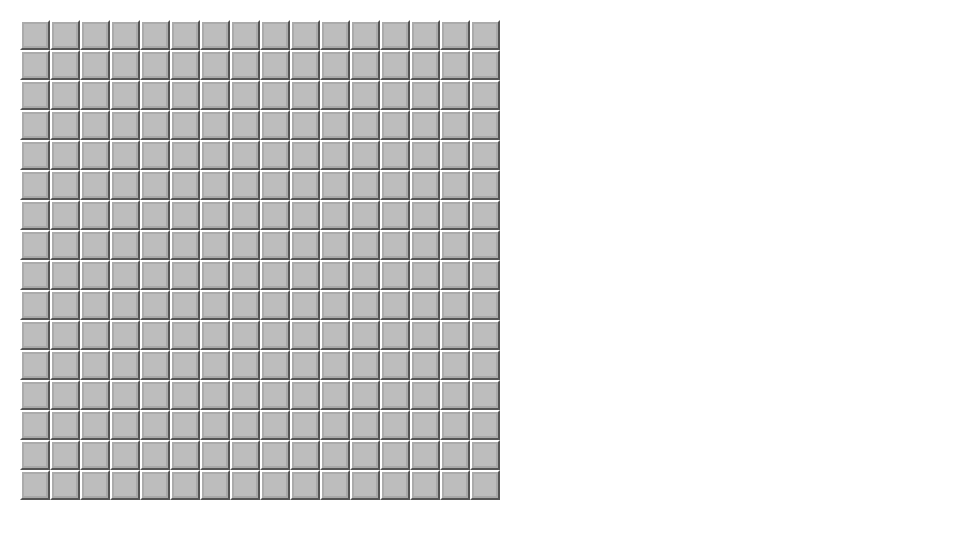
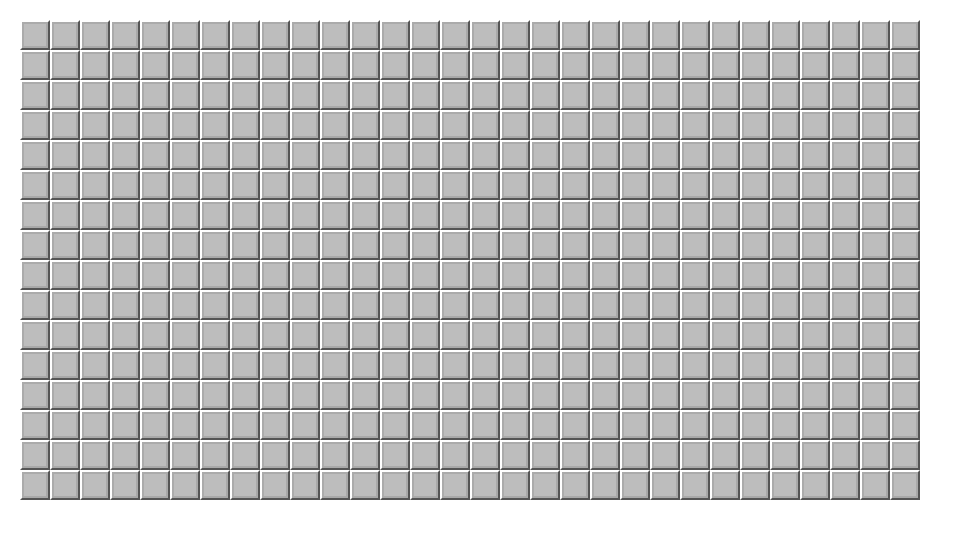
Before and after one commit to norarcasey/mine-sweeper, a React (Create React App) app: page / in a window 1280 px wide. Shown: the top 538 px of the page, without its empty margins (0-962 px from the left). Built offline with nearby package versions, Linux system fonts and the light colour scheme.

Commit message:
move board to context so it can beupdated from through the application

```diff
--- a/src/App.css
+++ b/src/App.css
@@ -11,6 +11,7 @@
 .cell {
   height: 30px;
   width: 30px;
+  min-width: 30px;
   background-color: #bdbdbd;
   border: ridge 4px darkgray;
   border-top: ridge 4px #fff;
--- a/src/App.tsx
+++ b/src/App.tsx
@@ -1,23 +1,18 @@
 import React from "react";
 
-import { Cell } from "./components/Cell";
-import { Difficulty, useBoard } from "./hooks/useBoard";
+import { BoardProvider, Difficulty } from "./context/BoardContext";
+import { GameBoard } from "./components/GameBoard";
 
 import "./App.css";
 
 function App(): React.ReactElement {
-  const { board } = useBoard(Difficulty.Intermediate);
+  // TODO: allow user to set difficulty
+  // TODO: Add a scoreboard, timer, and reset
 
   return (
-    <div className="board">
-      {board.map((row, index) => (
-        <div key={`row-${index}`} className="row">
-          {row.map((cell, index) => (
-            <Cell key={`cell-${index}`} cell={cell} />
-          ))}
-        </div>
-      ))}
-    </div>
+    <BoardProvider difficulty={Difficulty.Expert}>
+      <GameBoard />
+    </BoardProvider>
   );
 }
 
--- a/src/components/Cell.tsx
+++ b/src/components/Cell.tsx
@@ -1,23 +1,55 @@
 import React, { MouseEvent } from "react";
+import { useBoardContext } from "../context/BoardContext";
 
-export function Cell({ cell }: { cell: number }): React.ReactElement {
+interface CellProps {
+  row: number;
+  column: number;
+  cell: number;
+}
+
+export function Cell({ cell, row, column }: CellProps): React.ReactElement {
+  const { board } = useBoardContext();
+
   function handleContextMenuClick(e: MouseEvent<HTMLButtonElement>): void {
     e.preventDefault();
 
-    e.currentTarget.classList.toggle("fa-flag-checkered");
-    e.currentTarget.classList.toggle("fa-solid");
+    ["fa-flag-checkered", "fa-solid"].forEach((c) =>
+      e.currentTarget.classList.toggle(c)
+    );
   }
 
   function handleOnClick(e: MouseEvent<HTMLButtonElement>, cell: number): void {
     if (cell === 0) {
       e.currentTarget.classList.toggle("revealed");
-      // check which other spots to show and how many bombs to reveal
+
+      let bombCount = 0;
+
+      bombCount += board[row][column - 1] ?? 0;
+      bombCount += board[row][column + 1] ?? 0;
+
+      if (board[row - 1]) {
+        bombCount += board[row - 1][column - 1] ?? 0;
+        bombCount += board[row - 1][column];
+        bombCount += board[row - 1][column + 1] ?? 0;
+      }
+
+      if (board[row + 1]) {
+        bombCount += board[row + 1][column - 1] ?? 0;
+        bombCount += board[row + 1][column] ?? 0;
+        bombCount += board[row + 1][column + 1] ?? 0;
+      }
+
+      if (bombCount > 0) {
+        e.currentTarget.textContent = bombCount.toString();
+      } else {
+        // TODO: Expand the reveal
+      }
     }
 
     if (cell === 1) {
-      e.currentTarget.classList.toggle("revealed");
-      e.currentTarget.classList.toggle("fa-solid");
-      e.currentTarget.classList.toggle("fa-bomb");
+      ["revealed", "fa-solid", "fa-bomb"].forEach((c) =>
+        e.currentTarget.classList.toggle(c)
+      );
     }
   }
 
--- /dev/null
+++ b/src/components/GameBoard.tsx
@@ -0,0 +1,25 @@
+import React from "react";
+
+import { useBoardContext } from "../context/BoardContext";
+import { Cell } from "./Cell";
+
+export function GameBoard(): React.ReactElement {
+  const { board } = useBoardContext();
+
+  return (
+    <div className="board">
+      {board.map((row, rowIndex) => (
+        <div key={`row-${rowIndex}`} className="row">
+          {row.map((cell, cellIndex) => (
+            <Cell
+              key={`cell-${cellIndex}`}
+              cell={cell}
+              row={rowIndex}
+              column={cellIndex}
+            />
+          ))}
+        </div>
+      ))}
+    </div>
+  );
+}
--- a/src/hooks/useBoard.tsx
+++ b/src/context/BoardContext.tsx
@@ -1,4 +1,4 @@
-import React from "react";
+import React, { createContext, useContext } from "react";
 
 export enum Difficulty {
   // Beginner board is 9x9 with 10 mines
@@ -24,15 +24,22 @@ function getBoardSize(difficulty: Difficulty): number[] {
   }
 }
 
-export function useBoard(difficulty = Difficulty.Beginner): UseBoard {
+const BoardContext = createContext<UseBoard>({
+  board: [],
+});
+
+export function BoardProvider({
+  children,
+  difficulty,
+}: {
+  children: React.ReactElement;
+  difficulty: Difficulty;
+}) {
   const BOARD_SIZE = getBoardSize(difficulty);
 
   const board: number[][] = Array.from({ length: BOARD_SIZE[0] }, () =>
     Array(BOARD_SIZE[1]).fill(0)
   );
-
-  // get X random mine locations
-  // add them to the board
 
   const mineIds: number[] = [];
 
@@ -44,8 +51,6 @@ export function useBoard(difficulty = Difficulty.Beginner): UseBoard {
     }
   }
 
-  // add the mines to the board
-
   for (const id of mineIds) {
     const col = id % BOARD_SIZE[1];
     const row = Math.floor(id / BOARD_SIZE[1]);
@@ -53,7 +58,19 @@ export function useBoard(difficulty = Difficulty.Beginner): UseBoard {
     board[row][col] = 1;
   }
 
-  return {
-    board,
-  };
+  return (
+    <BoardContext.Provider value={{ board }}>{children}</BoardContext.Provider>
+  );
 }
+
+export function useBoardContext() {
+  const boardContext = useContext(BoardContext);
+
+  if (!boardContext) {
+    throw new Error(
+      "Board Context not available, please check that the provider has been added to the tree."
+    );
+  }
+
+  return boardContext;
+}
```
